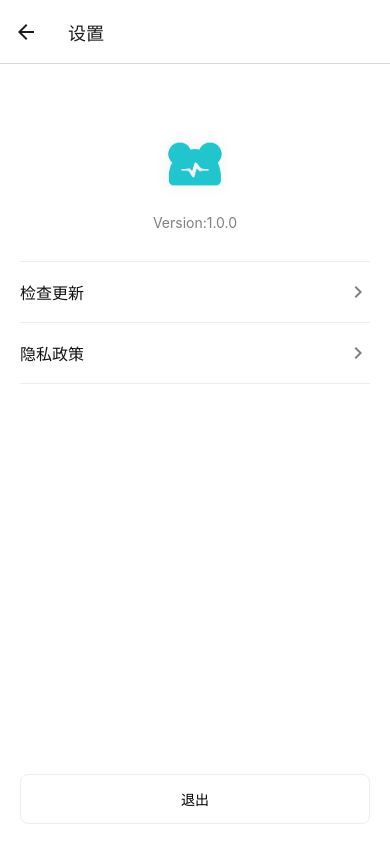
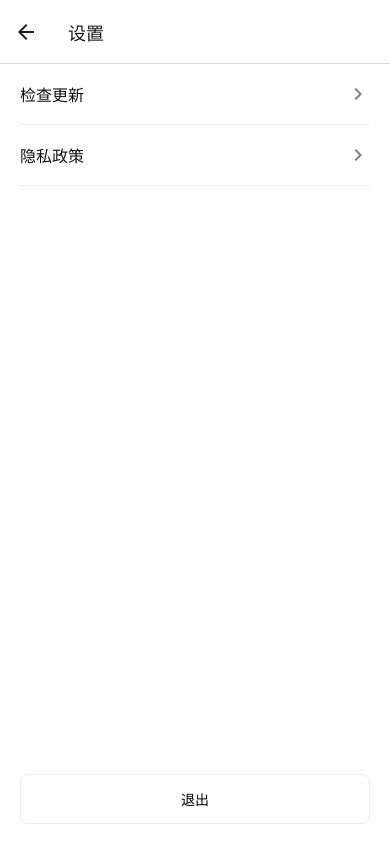
Before and after one commit to and2long/NN-RN, a React Native app: screen /settings in a window 390 px wide. Built offline with nearby package versions, Linux system fonts and the light colour scheme; what expo-linking would draw is missing.

Commit message:
optimize settings screen.

```diff
--- a/screens/SettingsScreen.tsx
+++ b/screens/SettingsScreen.tsx
@@ -1,7 +1,7 @@
 import { NativeStackScreenProps } from '@react-navigation/native-stack';
 import { StatusBar } from 'expo-status-bar';
 import React, { useState } from "react";
-import { Image, SafeAreaView, StyleSheet, Text, TouchableOpacity, View } from "react-native";
+import { SafeAreaView, StyleSheet, Text, TouchableOpacity, View } from "react-native";
 import { CustomAlertDialog } from '../components/CustomAlertDialog';
 import SettingItem from '../components/SettingItem';
 import Layout from '../constants/Layout';
@@ -27,20 +27,19 @@ export default function SettingsScreen({ navigation }: NativeStackScreenProps<Ro
   return (
     <SafeAreaView style={styles.container}>
       <StatusBar style="dark" />
-      <Image source={require("../assets/images/ic_logo.png")} style={styles.logo} />
-      <Text style={styles.version}>Version:1.0.0</Text>
-      <View style={styles.divider} />
+
       <SettingItem title={'检查更新'} />
       <View style={styles.divider} />
       <SettingItem title={'隐私政策'} />
       <View style={styles.divider} />
+
       <View style={{ flex: 1 }} />
+
       <TouchableOpacity onPress={() => { setModalVisible(true) }}>
         <View style={styles.btnLogout}>
           <Text>退出</Text>
         </View>
       </TouchableOpacity>
-
       <CustomAlertDialog
         visible={modalVisible}
         title={'确认退出登录吗？'}
@@ -55,11 +54,6 @@ const styles = StyleSheet.create({
     alignItems: 'center',
     backgroundColor: 'white'
   },
-  logo: { width: 100, height: 100, marginTop: 50 },
-  version: {
-    marginBottom: 30,
-    color: "#808080"
-  },
   divider: { height: 1, backgroundColor: "#eee", width: Layout.window.width - 40, marginHorizontal: 20 },
   btnLogout: {
     width: Layout.window.width - 40,
```
